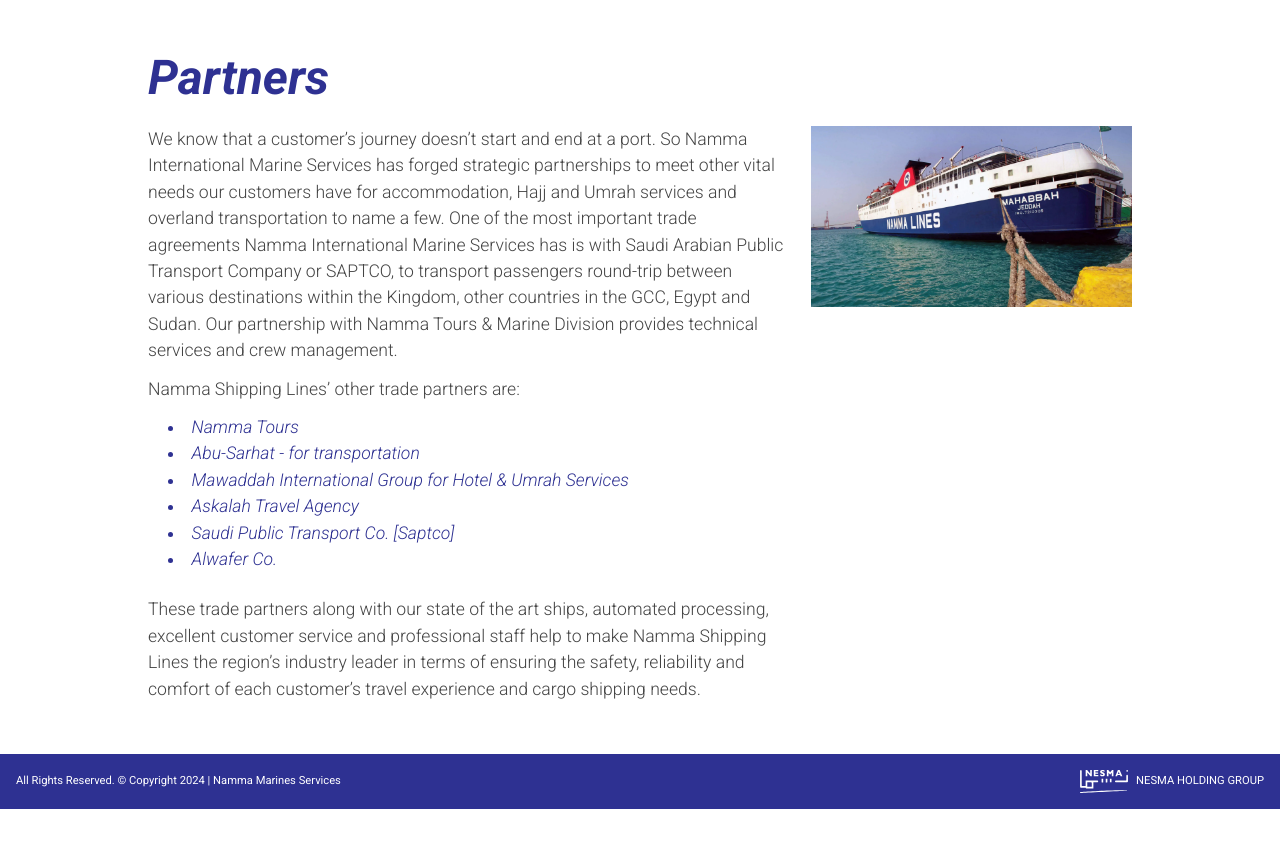
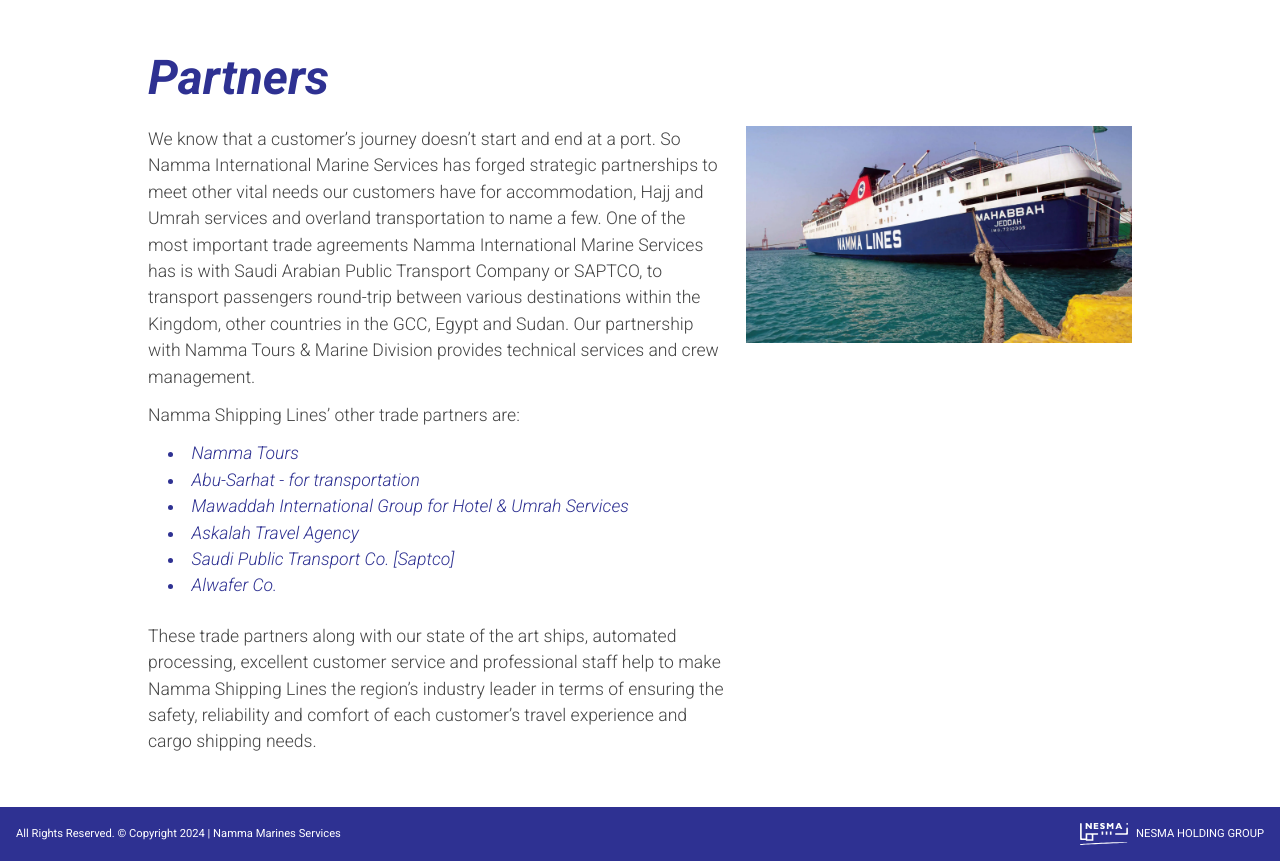
Before and after one commit to hassanidris/namma_marines, a React (Vite) app: page /partners in a window 1280 px wide. Shown: the part 500-1361 px from the top of the page. Before the commit the page ends 1309 px from the top, so only its background shows below. Built offline with nearby package versions, Linux system fonts and the light colour scheme.

Commit message:
resizing images

```diff
--- a/src/pages/History.jsx
+++ b/src/pages/History.jsx
@@ -14,7 +14,7 @@
       <div className=" w-full max-w-[1024px] mx-auto  py-10 px-5">
         <h1>History</h1>
         <div className=" flex flex-col sm:flex-row justify-center gap-5">
-          <div className=" flex-[2]">
+          <div className=" flex-[1.5]">
             <p>
               Namma International Marine Services Co. Ltd. is part of Nesma
               Holding Co. Ltd., a flourishing conglomerate in Saudi Arabia and a
--- a/src/pages/Partners.jsx
+++ b/src/pages/Partners.jsx
@@ -14,7 +14,7 @@
       <div className=" w-full max-w-[1024px] mx-auto  py-10 px-5">
         <h1>Partners</h1>
         <div className=" flex flex-col sm:flex-row justify-center gap-5">
-          <div className=" flex-[2]">
+          <div className=" flex-[1.5]">
             <p>
               We know that a customer’s journey doesn’t start and end at a port.
               So Namma International Marine Services has forged strategic
--- a/src/pages/Profile.jsx
+++ b/src/pages/Profile.jsx
@@ -14,7 +14,7 @@
       <div className=" w-full max-w-[1024px] mx-auto  py-10 px-5">
         <h1>Profile</h1>
         <div className=" flex flex-col sm:flex-row justify-center gap-5">
-          <div className=" flex-[2]">
+          <div className=" flex-[1.5]">
             <p>
               Namma International Marine Services, a subsidiary of Nesma Holding
               Co., a highly respected Saudi corporation. Namma International
```
